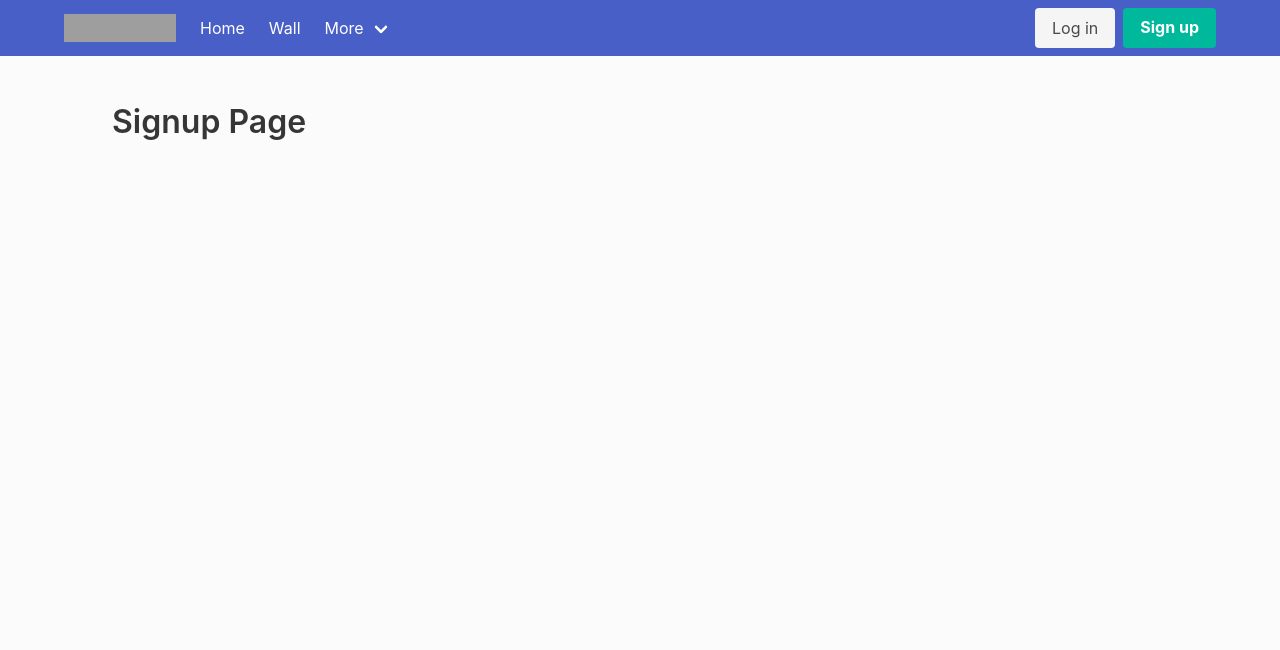
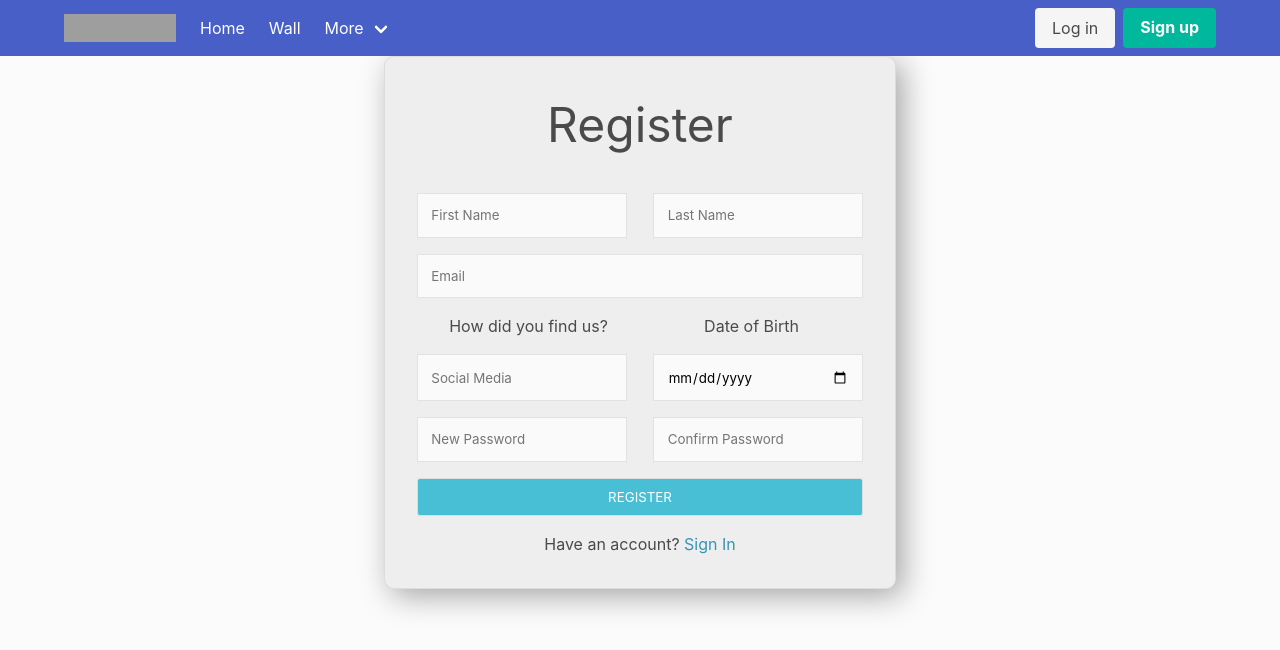
Before and after one commit to AndrewMcDonald-Dev/AdvWebProj, a Vue app in the folder client/: page /signup in a window 1280 px wide. Shown: the top 650 px of the page. Built offline with nearby package versions, Linux system fonts and the light colour scheme; grey boxes are pictures that could not be loaded.

Commit message:
Added signup form

```diff
--- /dev/null
+++ b/client/src/components/SignupForm.vue
@@ -0,0 +1,125 @@
+<script setup lang="ts">
+</script>
+
+<template>
+    <div class="wrap">
+        <form class="register-form form">
+            <div class="form-header">
+                <h3>Register</h3>
+            </div>
+            <div class="form-group">
+                <input type="text" class="form-input" placeholder="First Name" required />
+                <input type="text" class="form-input ml" placeholder="Last Name" required />
+            </div>
+            <div class="form-group">
+                <input type="email" class="form-input" placeholder="Email" required />
+            </div>
+            <div class="form-group">
+                <span class="form-label">How did you find us?</span>
+                <span class="form-label">Date of Birth</span>
+            </div>
+            <div class="form-group">
+                <input type="text" class="form-input" placeholder="Social Media" required />
+                <input type="date" class="form-input ml" required />
+            </div>
+            <div class="form-group">
+                <input type="password" class="form-input" placeholder="New Password" required />
+                <input
+                    type="password"
+                    class="form-input ml"
+                    placeholder="Confirm Password"
+                    required
+                />
+            </div>
+            <div class="form-group">
+                <button class="form-button" type="submit">Register</button>
+            </div>
+            <div class="form-footer">
+                Have an account?
+                <a href="/login.html">Sign In</a>
+            </div>
+        </form>
+    </div>
+</template>
+
+<style scoped lang="scss">
+.wrap {
+    width: 100%;
+    height: 100%;
+    display: flex;
+    justify-content: center;
+    align-items: center;
+    background: #fcfbfb;
+}
+
+.form {
+    margin: 0 auto;
+    border: 1px solid #ddd;
+    padding: 2rem;
+    background: #eeeeee;
+    box-shadow: 7px 7px 30px rgb(165, 164, 164);
+    border-radius: 10px;
+}
+
+.form-input {
+    background: #fafafa;
+    border: 1px solid #e2e2e2;
+    padding: 1em;
+    width: 100%;
+}
+
+.form-group {
+    margin-bottom: 1rem;
+    display: flex;
+    flex-direction: row;
+}
+
+.ml {
+    margin-left: 2em;
+}
+
+.form-button {
+    background: #49bfd6;
+    border: 1px solid #ddd;
+    color: #ffffff;
+    padding: 10px;
+    width: 100%;
+    text-transform: uppercase;
+    border-radius: 3px;
+}
+
+.form-header h3 {
+    display: flex;
+    align-items: center;
+    justify-content: center;
+    margin-bottom: 2rem;
+    font-size: 3rem;
+}
+
+.form-button:hover {
+    background: #2ca8d1;
+}
+
+.form-footer {
+    text-align: center;
+}
+
+.form-footer a {
+    color: #3595b4;
+}
+
+.form-forgot {
+    color: #3595b4 !important;
+    padding: 0.3em 1em;
+}
+
+.form-label {
+    display: flex;
+    align-items: center;
+    justify-content: center;
+    width: 100%;
+}
+.register-form {
+    width: 32em;
+}
+</style>
--- /dev/null
+++ b/client/src/pages/Signup.vue
@@ -0,0 +1,10 @@
+<script setup lang="ts">
+import SignupForm from '../components/SignupForm.vue'
+</script>
+
+<template>
+    <SignupForm />
+</template>
+
+<style scoped lang="scss">
+</style>
--- a/client/src/router/index.ts
+++ b/client/src/router/index.ts
@@ -3,6 +3,7 @@ import session from "../models/session";
 import Generic from "../pages/Generic.vue";
 import Home from "../pages/Home.vue";
 import Login from "../pages/Login.vue";
+import Signup from "../pages/Signup.vue";
 // import Messages from "../pages/Messages.vue";
 
 // 2. Define some routes
@@ -13,8 +14,10 @@ const routes: RouteRecordRaw[] = [
     { path: "/about", component: Generic, props: { title: "About Page" } },
     { path: "/contact", component: Generic, props: { title: "Contact Page" } },
     { path: "/login", component: Login },
-    { path: "/signup", component: Generic, props: { title: "Signup Page" } },
+    { path: "/signup", component: Signup },
     { path: "/wall", component: () => import("../pages/Wall.vue") },
+    { path: "/jobs", component: Generic, props: { title: "Jobs page" } },
+    { path: "/issue", component: Generic, props: { title: "Issue Page" } },
 ];
 
 // 3. Create the router instance and pass the `routes` option
```
